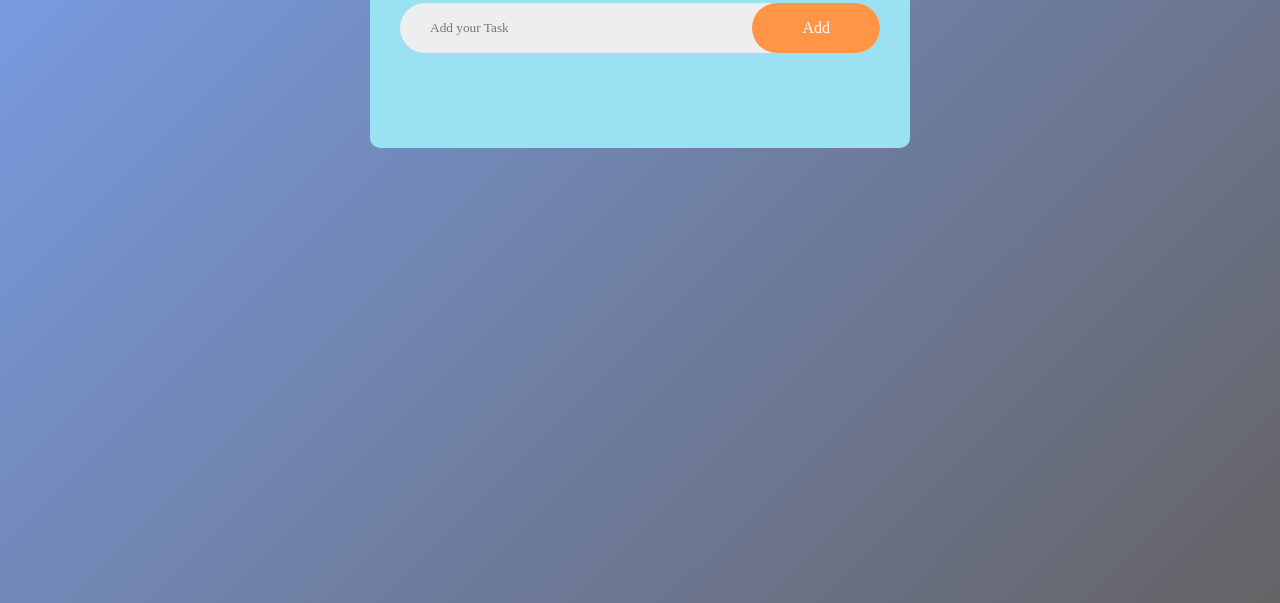
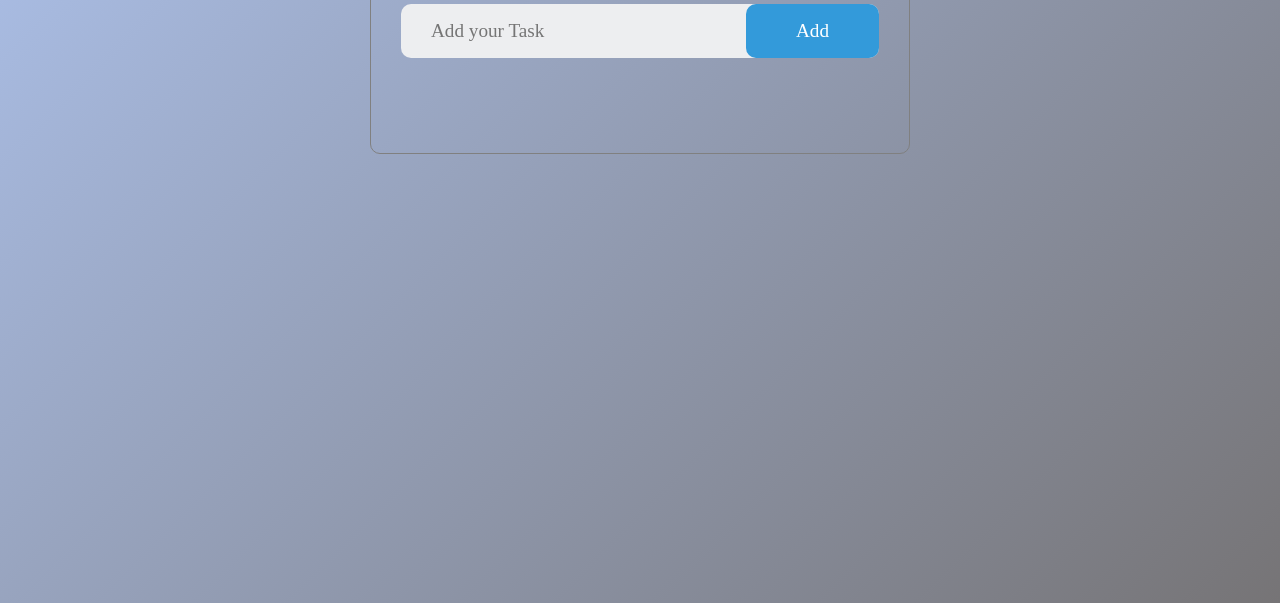
Before and after one commit to AbhinaySngh/Todo-lists, a plain HTML site: page index.html in a window 1280 px wide. Shown: the part 197-800 px from the top of the page. Drawn offline with Linux system fonts and the light colour scheme.

Commit message:
Do some style

```diff
--- a/style.css
+++ b/style.css
@@ -8,16 +8,17 @@
 .container {
     width: 100%;
     min-height: 100vh;
-    background: linear-gradient(135deg, #7aa0ec, #656365);
+    background: linear-gradient(135deg, #adc2ec, #767476);
     padding: 10px;
 }
 
 .Todo {
     /* width: 100px; */
     max-width: 540px;
-    background-color: #99e1f3;
+    background: transparent;
     margin: 100px auto 20px;
     padding: 40px 30px 70px;
+    border: grey solid 1px;
     border-radius: 10px;
 }
 
@@ -38,7 +39,7 @@
     align-items: center;
     justify-content: space-between;
     background-color: #edeef0;
-    border-radius: 30px;
+    border-radius: 10px;
     padding-left: 20px;
     margin-bottom: 25px;
 }
@@ -49,17 +50,23 @@ input{
     outline: none;
     background: transparent;
     padding: 10px;
+    font-size: larger;
 }
 
 button{
     border: none;
     outline: none;
     padding: 16px 50px;
-    background-color: #ff9545;
+    background-color: #339ada;
     color: #fff;
     font-size: 16px;
     cursor: pointer;
-    border-radius: 40px;
+    border-radius: 10px;
+    font-size: larger;
+}
+
+button:hover{
+    background-color: #002765;
 }
 
 
@@ -91,7 +98,7 @@ ul li.checked{
 }
 
 ul li.checked::before{
-    background-image: url(images/checked.png);
+    background-image: url(images/check.png);
 }
 
 ul li span {
```
Also changed, not shown: images/check.png (added), images/checked.png (deleted).
